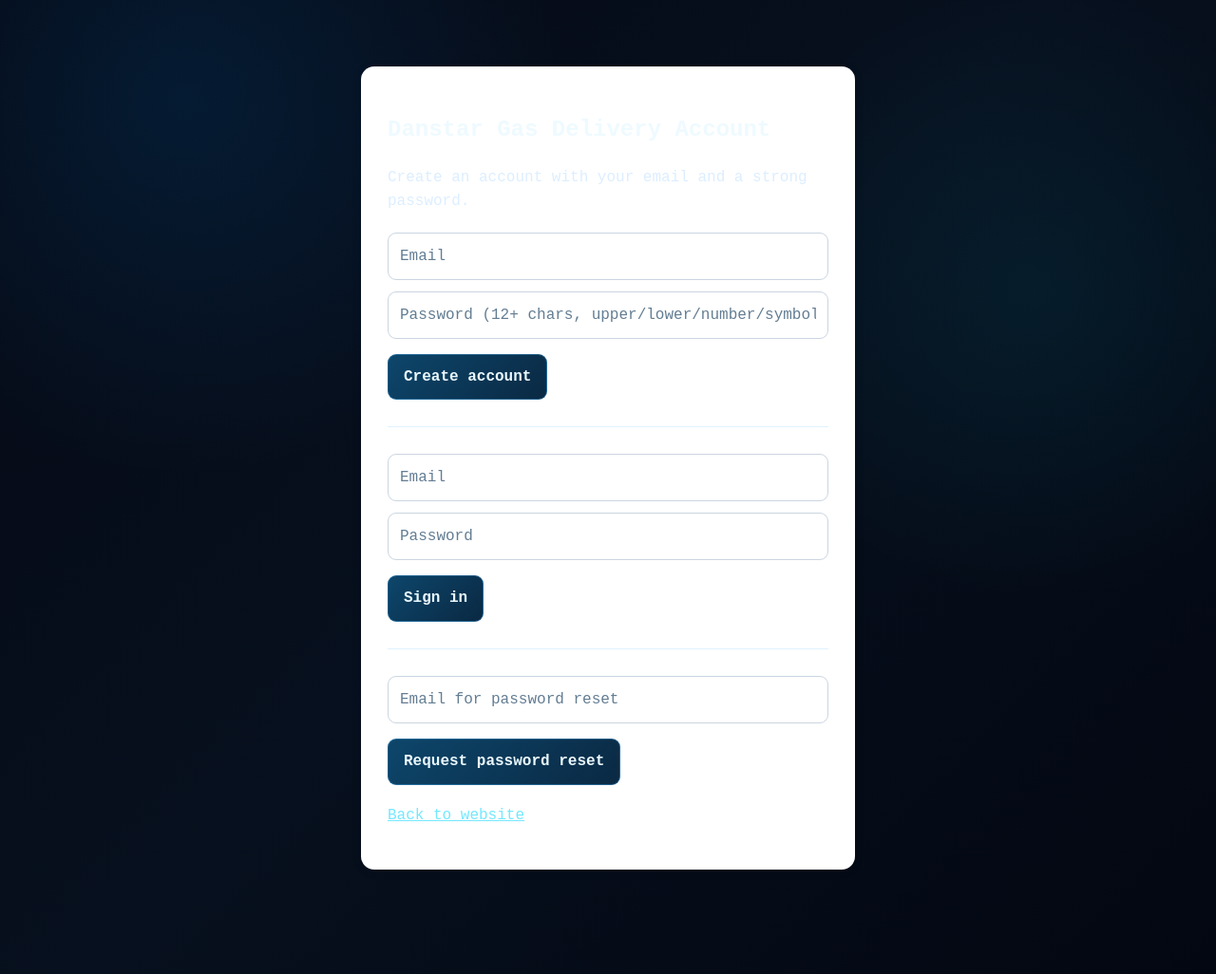
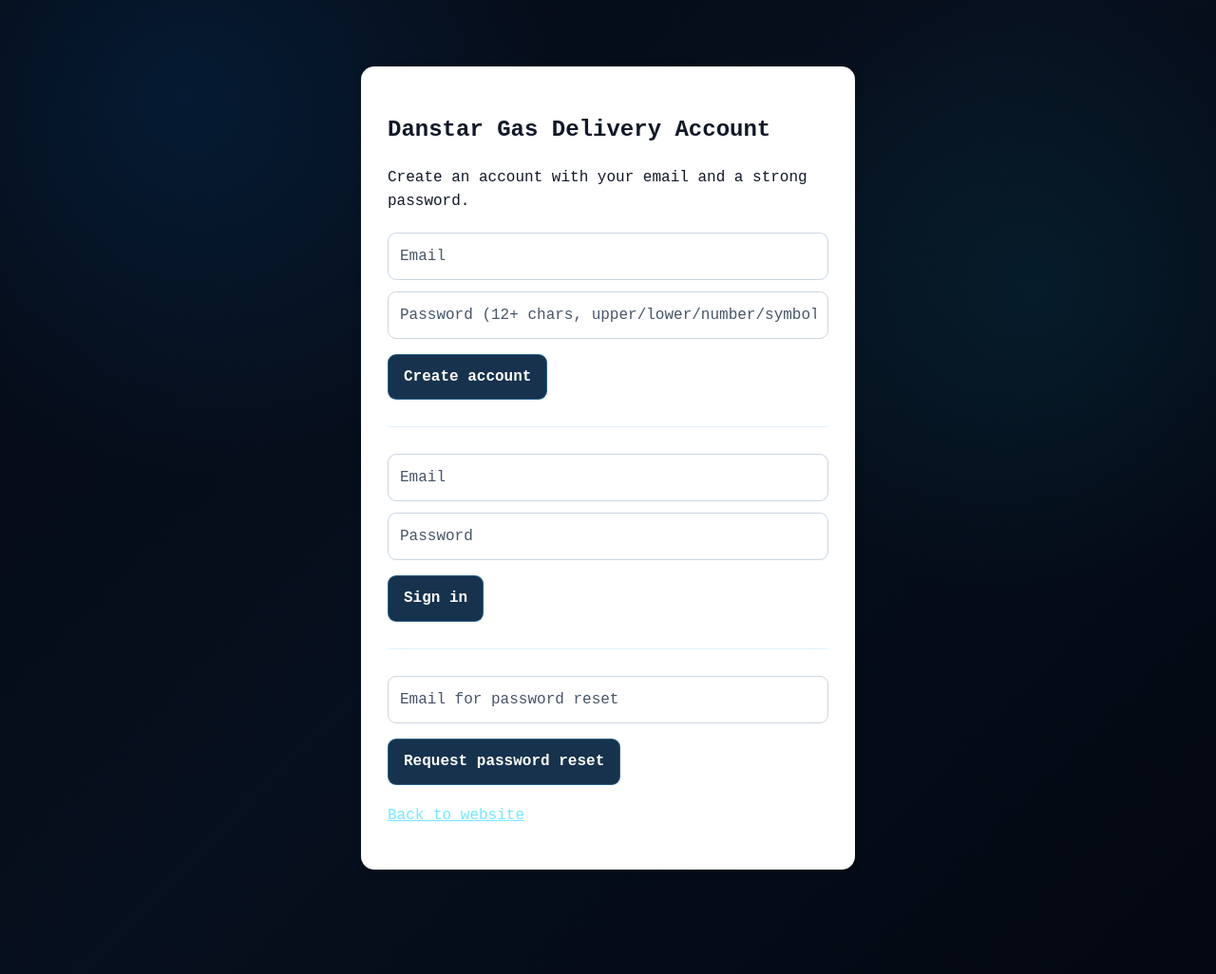
Before and after one commit to charleswamonje/nakuru-gaz-gang, a Flask app: page /auth in a window 1280 px wide. Shown: the whole page at 95% size. Run offline with Flask 3, Linux system fonts and the light colour scheme; some libraries are stand-ins or nearby versions.

Commit message:
Improve customer account forms

```diff
--- a/app/static/css/style.css
+++ b/app/static/css/style.css
@@ -1833,3 +1833,52 @@ footer {
         min-height: auto;
     }
 }
+
+/* Customer account form visibility */
+.account-panel {
+  color: #111827;
+}
+
+.account-panel h1,
+.account-panel p,
+.account-panel label {
+  color: #111827;
+}
+
+.account-panel input {
+  color: #111827;
+  background: #ffffff;
+  border: 2px solid #64748b;
+  font-weight: 600;
+}
+
+.account-panel input::placeholder {
+  color: #475569;
+  opacity: 1;
+}
+
+.account-panel input:focus {
+  border-color: #17324d;
+  outline: 2px solid rgba(23,50,77,.15);
+}
+
+.account-panel button {
+  color: #ffffff;
+  background: #17324d;
+  font-weight: 700;
+}
+
+.account-panel #result {
+  color: #111827;
+  font-weight: 700;
+}
+
+.account-panel .error {
+  color: #b91c1c;
+  font-weight: 700;
+}
+
+.account-panel .success {
+  color: #166534;
+  font-weight: 700;
+}
--- a/app/static/js/app.js
+++ b/app/static/js/app.js
@@ -444,29 +444,18 @@
 
   async function sendForm(form,url,resultId){
     const result = document.getElementById(resultId);
-
     try{
-      const r = await post(url,new FormData(form));
-
-      const d = await r.json().catch(() => ({
-        message: r.ok ? 'Done' : 'Request failed'
-      }));
-
-      result.textContent =
-        d.error ||
-        d.message ||
-        (r.ok ? 'Done' : 'Request failed');
-
+      const body = new URLSearchParams();
+      for(const [key,value] of new FormData(form)) body.append(key,value);
+      const r = await post(url,body,{"Content-Type":"application/x-www-form-urlencoded;charset=UTF-8"});
+      const d = await r.json().catch(() => ({message:r.ok ? "Done" : "Request failed"}));
+      result.textContent = d.error || d.message || (r.ok ? "Done" : "Request failed");
       return r;
-
     }catch(e){
-      result.textContent =
-        'Network error. Please try again.';
-
+      result.textContent = "Network error. Please try again.";
       return null;
     }
   }
-
   const register = document.getElementById('register');
 
   if(register)
```
